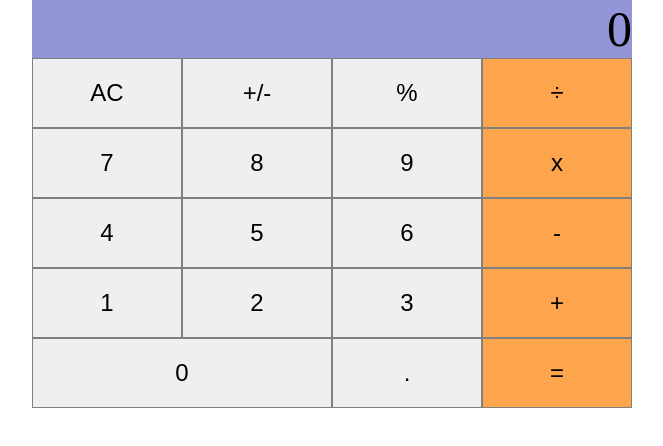
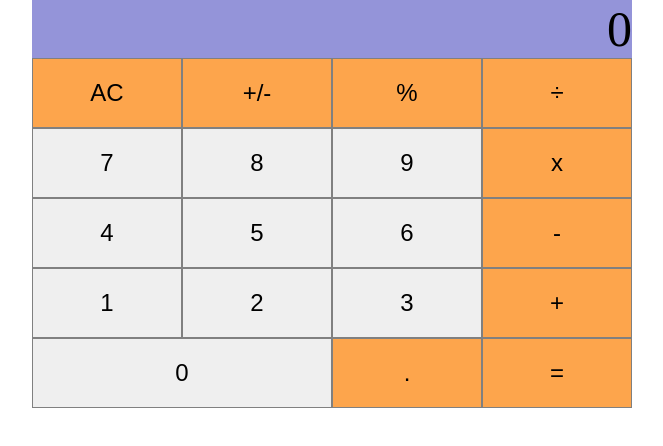
Before and after one commit to kkmanuu/math-magicians, a React (Create React App) app: page / in a window 1280 px wide. Shown: the top 446 px of the page, without its empty margins (308-971 px from the left). Built offline with nearby package versions, Linux system fonts and the light colour scheme.

Commit message:
chore:Refactor Calculator component for button rendering

```diff
--- a/src/Components/Calculator.js
+++ b/src/Components/Calculator.js
@@ -1,40 +1,75 @@
-import React from 'react';
+/* eslint-disable react/prop-types */
+import React, { useState } from 'react';
+import calculate from '../logic/calculate';
 
-const Calculator = () => (
+const Button = ({ label, type, handleClick }) => (
+  <button type="button" className={type} onClick={handleClick}>
+    {label}
+  </button>
+);
+
+const Calculator = () => {
+  const [state, setState] = useState({
+    total: null,
+    next: null,
+    operation: null,
+  });
+
+  const handleClick = (buttonName) => {
+    const newState = calculate(state, buttonName);
+    setState(newState);
+  };
+
+  const renderButton = (label, type) => (
+    <Button key={label} label={label} type={type} handleClick={() => handleClick(label)} />
+  );
+
+  return (
     <div className="calculator">
       <div className="buttons-div">
-      <div className="input-field">0</div>
+        <div className="input-field">{state.next || state.total || '0'}</div>
       </div>
       <div className="buttons-div">
-      <button type="button">AC</button>
-      <button type="button">+/-</button>
-      <button type="button">%</button>
-      <button type="button" className="operation">÷</button>
+        {[
+          ['AC', 'operation'],
+          ['+/-', 'operation'],
+          ['%', 'operation'],
+          ['÷', 'operation'],
+        ].map(([label, type]) => renderButton(label, type))}
       </div>
       <div className="buttons-div">
-      <button type="button">7</button>
-      <button type="button">8</button>
-      <button type="button">9</button>
-      <button type="button" className="operation">x</button>
+        {[
+          ['7', 'number'],
+          ['8', 'number'],
+          ['9', 'number'],
+          ['x', 'operation'],
+        ].map(([label, type]) => renderButton(label, type))}
       </div>
       <div className="buttons-div">
-      <button type="button">4</button>
-      <button type="button">5</button>
-      <button type="button">6</button>
-      <button type="button" className="operation">-</button>
+        {[
+          ['4', 'number'],
+          ['5', 'number'],
+          ['6', 'number'],
+          ['-', 'operation'],
+        ].map(([label, type]) => renderButton(label, type))}
       </div>
       <div className="buttons-div">
-      <button type="button">1</button>
-      <button type="button">2</button>
-      <button type="button">3</button>
-      <button type="button" className="operation">+</button>
+        {[
+          ['1', 'number'],
+          ['2', 'number'],
+          ['3', 'number'],
+          ['+', 'operation'],
+        ].map(([label, type]) => renderButton(label, type))}
       </div>
       <div className="buttons-div">
-      <button type="button" className="zero">0</button>
-      <button type="button">.</button>
-      <button type="button" className="operation">=</button>
+        {[
+          ['0', 'number zero'],
+          ['.', 'operation'],
+          ['=', 'operation'],
+        ].map(([label, type]) => renderButton(label, type))}
       </div>
     </div>
   );
+};
 
 export default Calculator;
```
Lines whose indentation alone changed are shown as unchanged.
